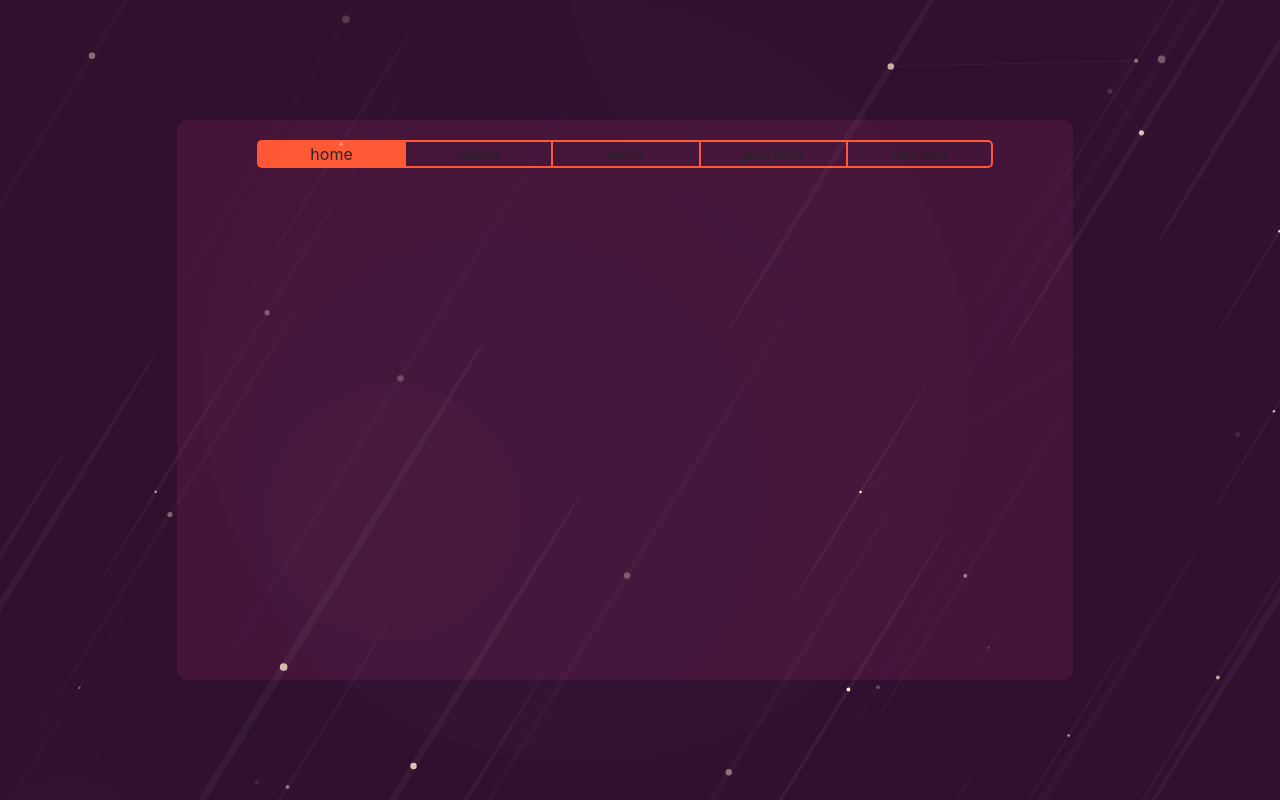
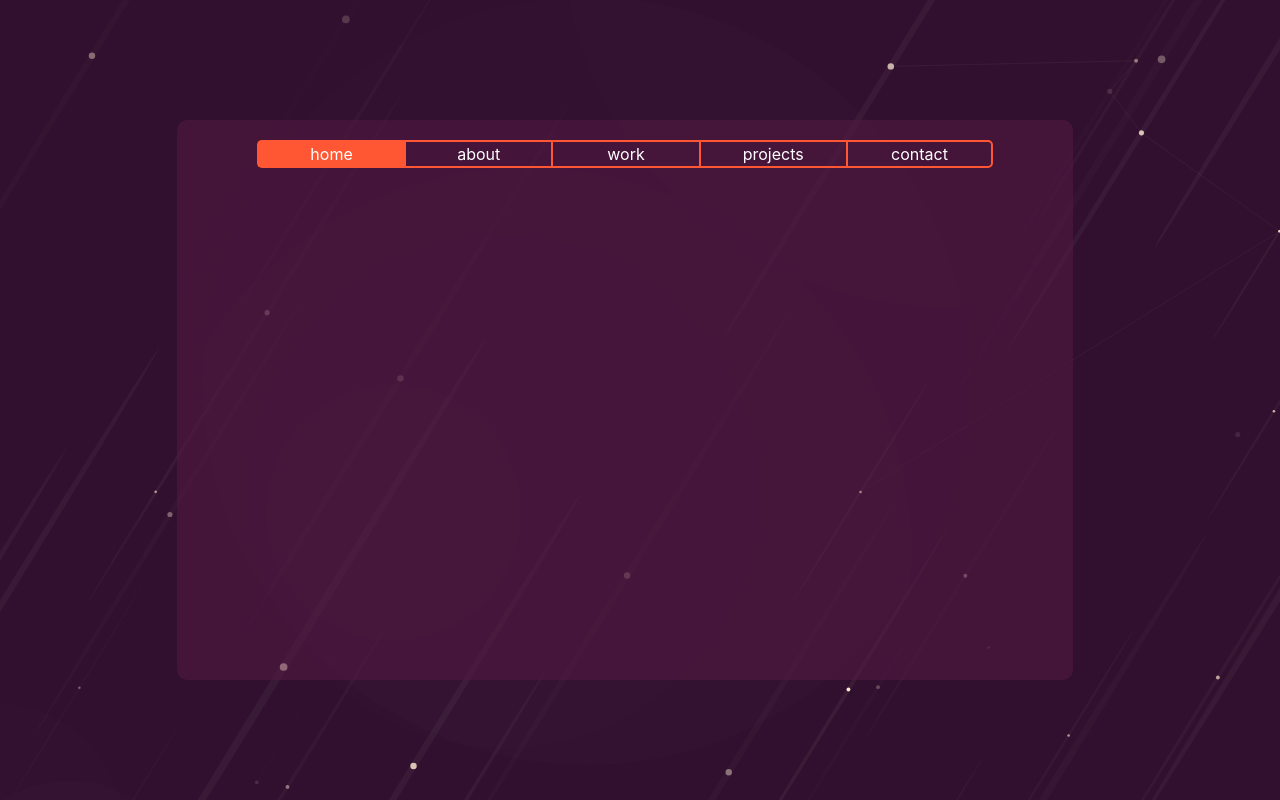
Before and after one commit to gjethwani/personal-website-vanilla, a plain HTML site: page index.html in a window 1280 px wide. Drawn offline with nearby package versions, Linux system fonts and the light colour scheme.

```diff
--- a/css/background.css
+++ b/css/background.css
@@ -16,7 +16,7 @@
 	width: 100%;
 	height: 16rem;
 	height: 100vh;
-	z-index: 1;
+	z-index: 0;
 	/* -webkit-animation: fadein 2s;
 		 -moz-animation: fadein 2s;
 			-ms-animation: fadein 2s;
--- a/css/index.css
+++ b/css/index.css
@@ -6,6 +6,7 @@
   top: 15%;
   left: 15%;
   border-radius: 10px;
+  z-index: 1;
   /* -webkit-animation: fadein 4s;
      -moz-animation: fadein 4s;
       -ms-animation: fadein 4s;
@@ -48,6 +49,8 @@
 .nav-text {
   vertical-align: middle;
   margin-bottom: 0px;
+  cursor: default;
+  color: white;
 }
 
 @keyframes fadein {
--- a/js/index.js
+++ b/js/index.js
@@ -18,8 +18,7 @@
   fadeIn(container, 0.5);
 }
 
-function changeNavSelection() {
-  console.log('hello');
+function changeNavSelection(selectedElementId) {
   var selectedElement = document.getElementById(selectedElementId);
   var navItems = document.getElementById('nav-bar').children;
   for (var i = 0; i < navItems.length; i++) {
@@ -27,8 +26,3 @@
   }
   selectedElement.classList.add('selected-nav-item');
 }
-
-document.getElementById('contact').addEventListener('click', changeNavSelection)
-//  = function() {
-//   return changeNavSelection('contact');
-// }
```
Also changed, not shown: index.html (+5 -5 lines), 1 other file.
